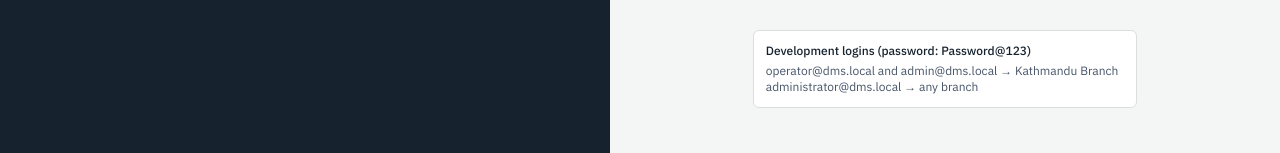
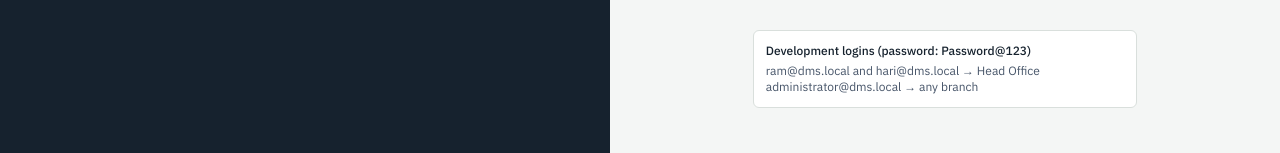
Before and after one commit to uShalstha93/DMS, a React (Vite) app in the folder frontend/: page /login in a window 1280 px wide. Shown: the part 579-732 px from the top of the page. Built offline with nearby package versions, Linux system fonts and the light colour scheme; no server answers.

Commit message:
minor changes in login page and staff route added

```diff
--- a/frontend/src/App.jsx
+++ b/frontend/src/App.jsx
@@ -66,6 +66,7 @@ export default function App() {
 
         <Route path="location" element={<ComingSoon title="Locations" description="Manage locations and their details." />} />
 
+        <Route path="staffs" element={<ComingSoon title='Staffs' description='Manage staffs and their details.' />} />
         <Route path="users" element={<Guard perm="user.manage"><Users /></Guard>} />
         <Route path="branches" element={<Guard perm="branch.manage"><Branches /></Guard>} />
       </Route>
--- a/frontend/src/pages/Login.jsx
+++ b/frontend/src/pages/Login.jsx
@@ -82,7 +82,7 @@ export default function Login() {
 
           <div className="mt-8 rounded-md border border-rule bg-white p-3 text-xs text-slate-600">
             <p className="font-medium text-ink">Development logins (password: Password@123)</p>
-            <p className="mt-1">operator@dms.local and admin@dms.local → Kathmandu Branch</p>
+            <p className="mt-1">ram@dms.local and hari@dms.local → Head Office</p>
             <p>administrator@dms.local → any branch</p>
           </div>
         </form>
```
